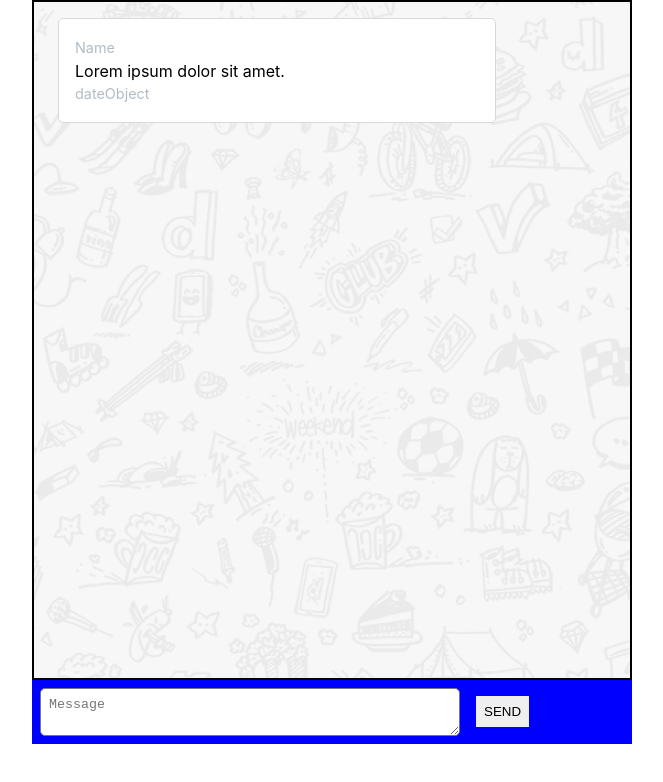
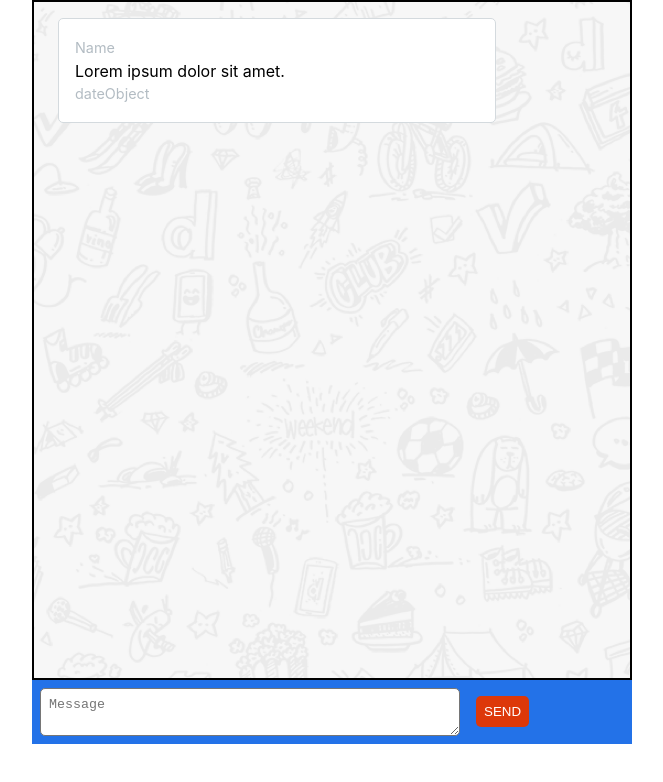
Before and after one commit to ZsuzsaMano/chat-app, a React (Create React App) app: page / in a window 1280 px wide. Shown: the top 782 px of the page, without its empty margins (308-971 px from the left). Built offline with nearby package versions, Linux system fonts and the light colour scheme.

Commit message:
doodle colors

```diff
--- a/src/styles/App.min.css
+++ b/src/styles/App.min.css
@@ -1 +1 @@
-*{margin:0;padding:0;box-sizing:border-box}.main__box{width:clamp(200px, 90vw, 600px);background:url("../img/Body BG.png");height:85vh;border:2px solid black;margin:0 auto;padding:1rem 1.5rem}.chatbubble{background-color:#fff;padding:1rem;border:1px solid #d4dade;border-radius:5px;max-width:80%}.chatbubble__date,.chatbubble__name{color:#b3bcc3;font-size:0.9rem;padding:0.3em 0}.inputbar{background-color:blue;width:clamp(200px, 90vw, 600px);margin:0 auto}.inputbar textarea{margin:8px;border-radius:5px;padding:8px;width:70%;vertical-align:middle}.inputbar button{border:none;margin:8px;padding:8px}
+*{margin:0;padding:0;box-sizing:border-box}.main__box{width:clamp(200px, 90vw, 600px);background:url("../img/Body BG.png");height:85vh;border:2px solid black;margin:0 auto;padding:1rem 1.5rem}.chatbubble{background-color:#fff;padding:1rem;border:1px solid #d4dade;border-radius:5px;max-width:80%}.chatbubble__date,.chatbubble__name{color:#b3bcc3;font-size:0.9rem;padding:0.3em 0}.inputbar{background-color:#2372e8;width:clamp(200px, 90vw, 600px);margin:0 auto}.inputbar textarea{margin:8px;border-radius:5px;padding:8px;width:70%;vertical-align:middle}.inputbar button{border:none;margin:8px;padding:8px;border-radius:5px;color:white;background-color:#dd3809}
--- a/src/styles/inputbar.scss
+++ b/src/styles/inputbar.scss
@@ -1,7 +1,7 @@
 //main: App.scss
 
 .inputbar {
-  background-color: blue;
+  background-color: $inputboxBG;
   width: clamp(200px, 90vw, 600px);
   margin: 0 auto;
 
@@ -17,5 +17,8 @@
     border: none;
     margin: 8px;
     padding: 8px;
+    border-radius: 5px;
+    color: white;
+    background-color: $buttonBG;
   }
 }
```
